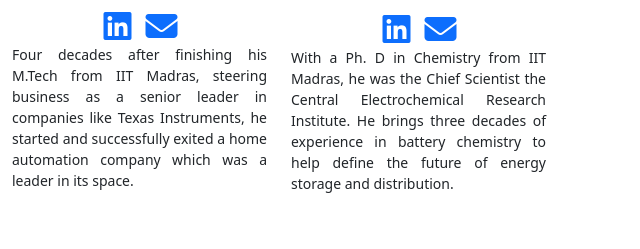
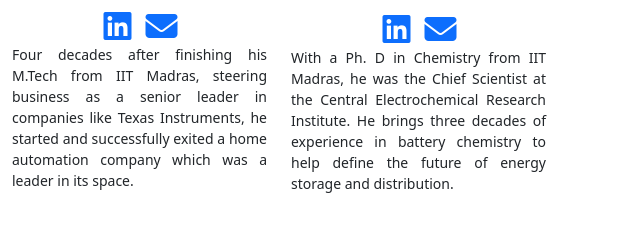
Before and after one commit to urbanmorph/WattsNext, a plain HTML site: page index.html in a window 1280 px wide. Shown: the part 1828-2077 px from the top of the page, 640-1280 px from the left. Drawn offline with nearby package versions, Linux system fonts and the light colour scheme.

Commit message:
Update index.html

```diff
--- a/index.html
+++ b/index.html
@@ -106,7 +106,7 @@
             <p class="font-weight-light text-success">Co-Founder/CCO</p>
             <a href="https://www.linkedin.com/in/dr-mohan-subramanian-89a66a1a/" target="_blank"><i class="fab fa-linkedin fa-2x fa-fw"></i></a>
             <a href="mailto:smohan@wattsnext.in" target="_blank"><i class="fa fa-envelope fa-2x fa-fw"></i></a>
-            <p class="font-weight-light small" style="text-align: justify;">With a Ph. D in Chemistry from IIT Madras, he was the Chief Scientist the Central Electrochemical Research Institute. He brings three decades of experience in battery chemistry to help define the future of energy storage and distribution.</p>
+            <p class="font-weight-light small" style="text-align: justify;">With a Ph. D in Chemistry from IIT Madras, he was the Chief Scientist at the Central Electrochemical Research Institute. He brings three decades of experience in battery chemistry to help define the future of energy storage and distribution.</p>
           </div>
         </div>
       </div>
```
